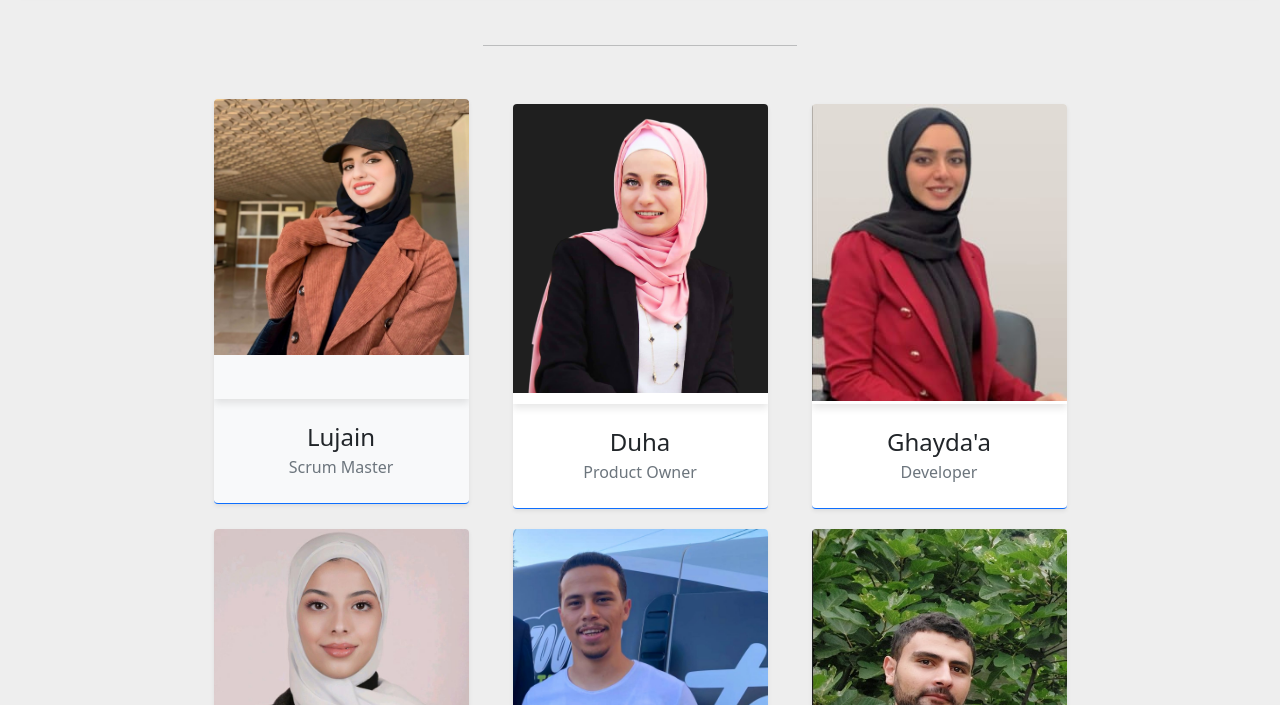
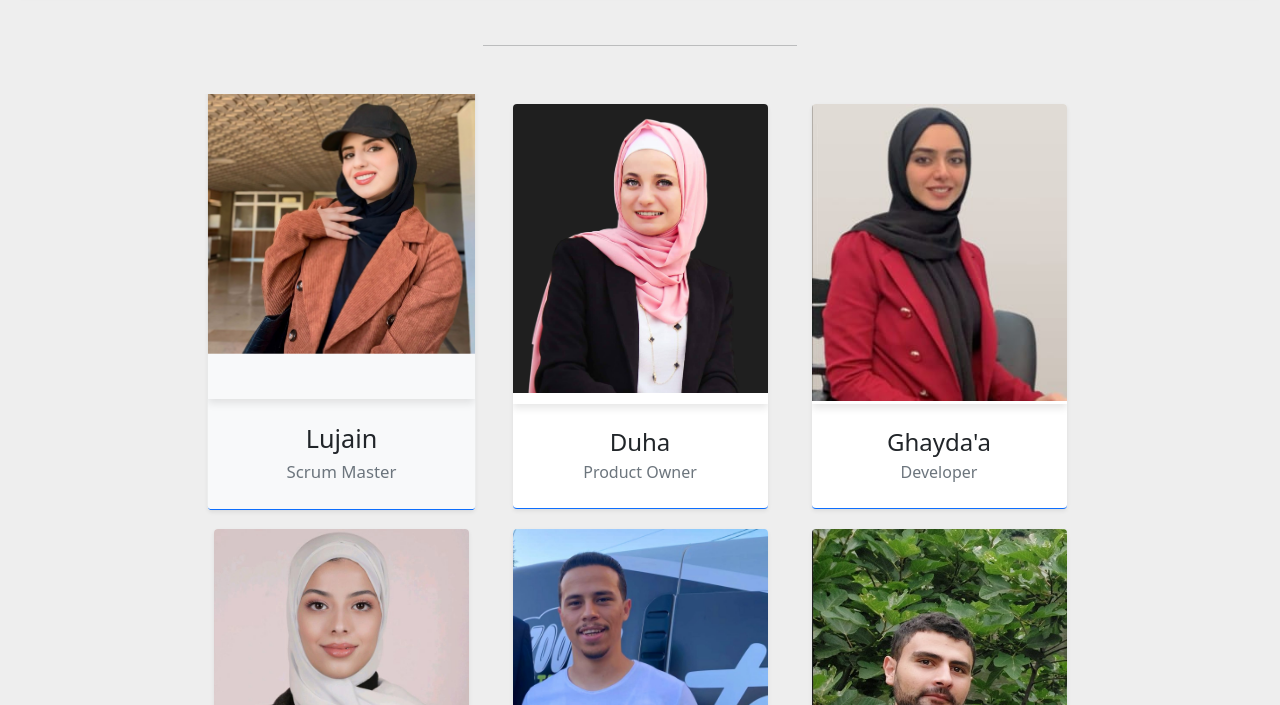
Before and after one commit to ymankh/Orange-Project-3-Hr-System, a plain HTML site: page All pages/about.html in a window 1280 px wide. In both pictures the pointer is over the element 341 px from the left and 1176 px from the top of the page. Shown: the part 870-1575 px from the top of the page. Drawn offline with nearby package versions, Linux system fonts and the light colour scheme.

Commit message:
add animation to the cards in the services page

```diff
--- a/All pages/assest/css/home-about.css
+++ b/All pages/assest/css/home-about.css
@@ -3,10 +3,9 @@ section.bg-light.py-5.py-xl-8 {
 }
 .navbar-dark .navbar-nav .nav-link {
   color: #fff !important;
-
 }
 .navbar-dark .navbar-nav .nav-link:hover {
-  color:  #4291af  !important;
+  color: #4291af !important;
 }
 .btn-primary {
   color: #fff;
@@ -15,13 +14,13 @@ section.bg-light.py-5.py-xl-8 {
 }
 
 .btn-outline-primary {
-  color:  #4291af !important;
+  color: #4291af !important;
   border-color: #4291af !important;
 }
 .btn-outline-primary:hover {
-  color:  #fff !important;
+  color: #fff !important;
   border-color: #4291af !important;
-  background-color:#4291af !important ;
+  background-color: #4291af !important ;
 }
 
 /* Carousel styling */
@@ -439,8 +438,6 @@ ul {
   text-align: center;
 }
 
-
-
 /* about us */
 .custom-img {
   width: 100%;
@@ -448,7 +445,7 @@ ul {
   max-height: none; /* Removes any maximum height limit */
   object-fit: cover; /* Ensures the image covers the container proportionally */
 }
-.big-font{
+.big-font {
   font-size: 18px;
 }
 /*** Team Start ***/
@@ -459,11 +456,14 @@ section.bg-light.py-3.py-md-5.py-xl-8 {
   color: #003366;
   font-weight: 400;
 }
+.card {
+  transition: 300ms;
+}
 .card:hover {
   background-color: #f8f9fa; /* Change to your desired background color */
   transform: translateY(
-    -5px
-  ); /*
+    -10px
+  ) scale(1.05); /*
   transition: all 0.3s ease; /* Smooth transition for the effect */
 }
 .img-container {
```
